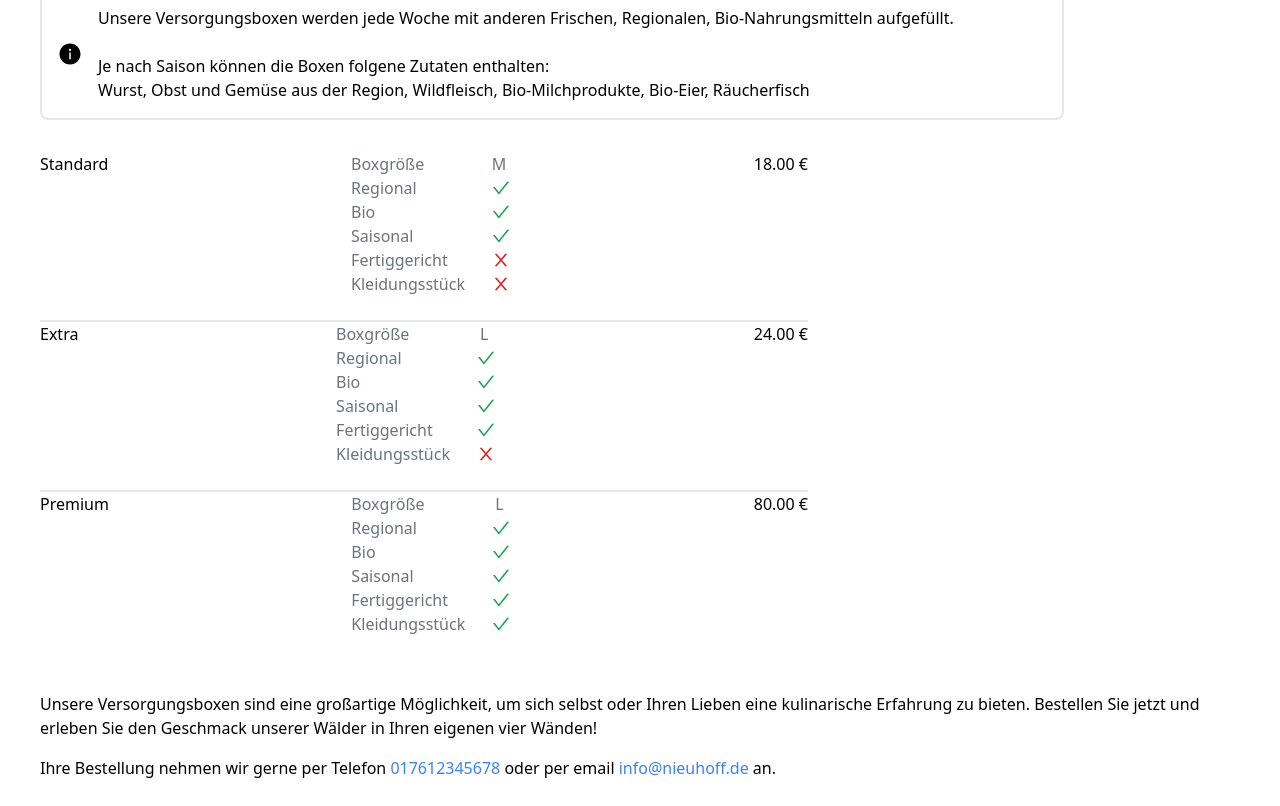
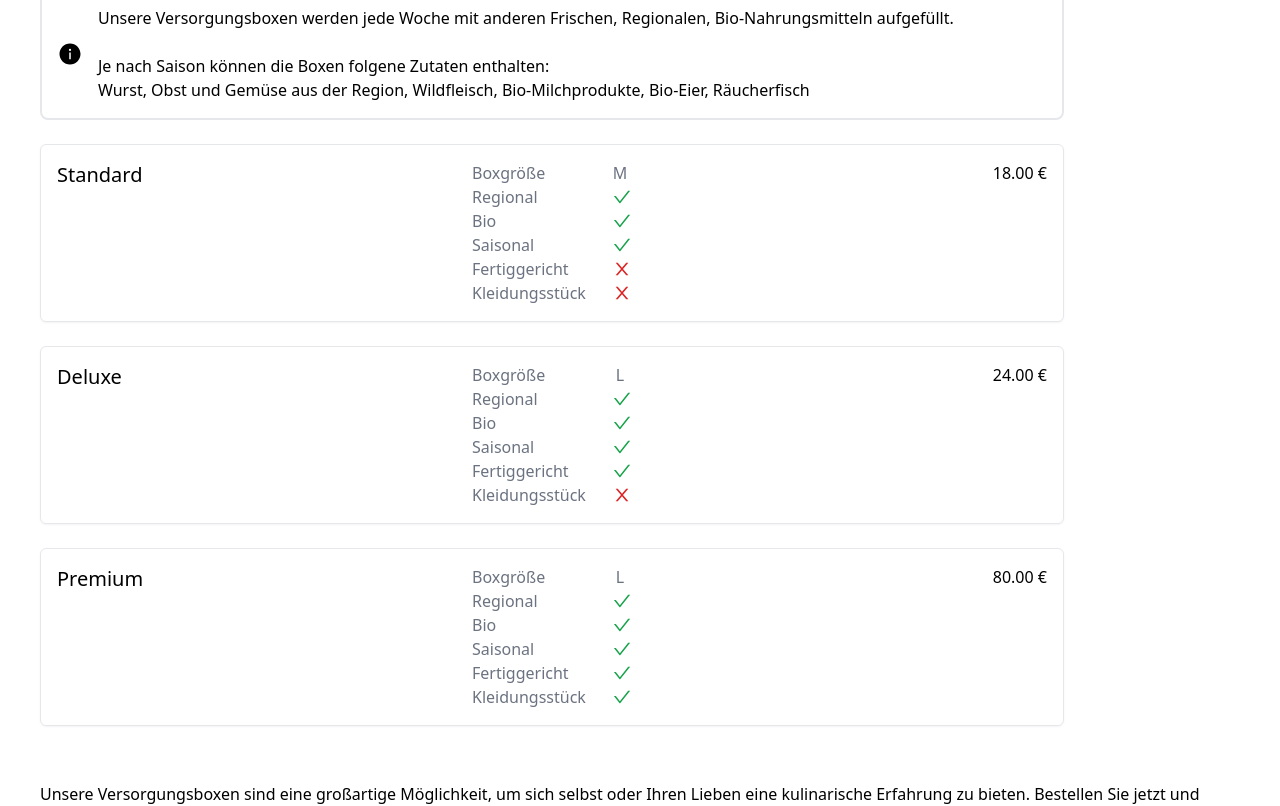
Before and after one commit to setoKaibalol/nieuhoff, a Next.js app: page /versorgungsboxen in a window 1280 px wide. Shown: the part 440-1246 px from the top of the page. Built offline with nearby package versions, Linux system fonts and the light colour scheme.

Commit message:
images placeholders

```diff
--- a/src/pages/versorgungsboxen.js
+++ b/src/pages/versorgungsboxen.js
@@ -51,10 +51,12 @@ function versorgungsboxen() {
 					</div>
 				</div>
 
-				<ul className="flex flex-col pb-10 gap-2 divide-y-2 gap-y-6 py-4">
-					<li className="flex flex-row w-full max-w-3xl justify-between">
-						<div>Standard</div>
-						<div className="flex flex-col text-gray-500">
+				<ul className="flex flex-col pb-10 gap-2 gap-y-6 py-2">
+					<li className="flex flex-row w-full max-w-5xl border rounded-md p-4 shadow-sm justify-between">
+						<div className="w-1/6 text-xl font-medium justify-center items-center h-full">
+							Standard
+						</div>
+						<div className="flex flex-col text-gray-500 items-center w-4/6">
 							<div className="flex flex-row justify-between w-40 items-center">
 								<p>Boxgröße</p>
 								<p className="flex justify-center w-6">M</p>
@@ -81,11 +83,13 @@ function versorgungsboxen() {
 								<AiOutlineClose className=" text-red-600 font-bold h-5 w-5"></AiOutlineClose>
 							</div>
 						</div>
-						<div>18.00 €</div>
+						<div className="w-1/6 flex justify-end">18.00 €</div>
 					</li>
-					<li className="flex flex-row w-full max-w-3xl justify-between">
-						<div>Extra</div>
-						<div className="flex flex-col text-gray-500">
+					<li className="flex h-auto flex-row w-full border rounded-md p-4 shadow-sm max-w-5xl justify-between">
+						<div className="w-1/6 text-xl font-medium justify-center items-center h-full">
+							Deluxe
+						</div>
+						<div className="flex flex-col text-gray-500 items-center w-4/6">
 							<div className="flex flex-row justify-between w-40 items-center">
 								<p>Boxgröße</p>
 								<p className="flex justify-center w-6">L</p>
@@ -113,11 +117,13 @@ function versorgungsboxen() {
 								<AiOutlineClose className=" text-red-600 font-bold h-5 w-5"></AiOutlineClose>
 							</div>
 						</div>
-						<div>24.00 €</div>
+						<div className="w-1/6 flex justify-end">24.00 €</div>
 					</li>
-					<li className="flex flex-row w-full max-w-3xl justify-between">
-						<div>Premium</div>
-						<div className="flex flex-col text-gray-500">
+					<li className="flex flex-row w-full border rounded-md p-4 shadow-sm max-w-5xl justify-between">
+						<div className="w-1/6 text-xl font-medium justify-center items-center h-full">
+							Premium
+						</div>
+						<div className="flex flex-col text-gray-500 items-center w-4/6">
 							<div className="flex flex-row justify-between w-40 items-center">
 								<p>Boxgröße</p>
 								<p className="flex justify-center w-6">L</p>
@@ -144,7 +150,7 @@ function versorgungsboxen() {
 								<AiOutlineCheck className=" text-green-600 font-bold h-5 w-5"></AiOutlineCheck>
 							</div>
 						</div>
-						<div>80.00 €</div>
+						<div className="flex justify-end w-1/6">80.00 €</div>
 					</li>
 				</ul>
 
```
